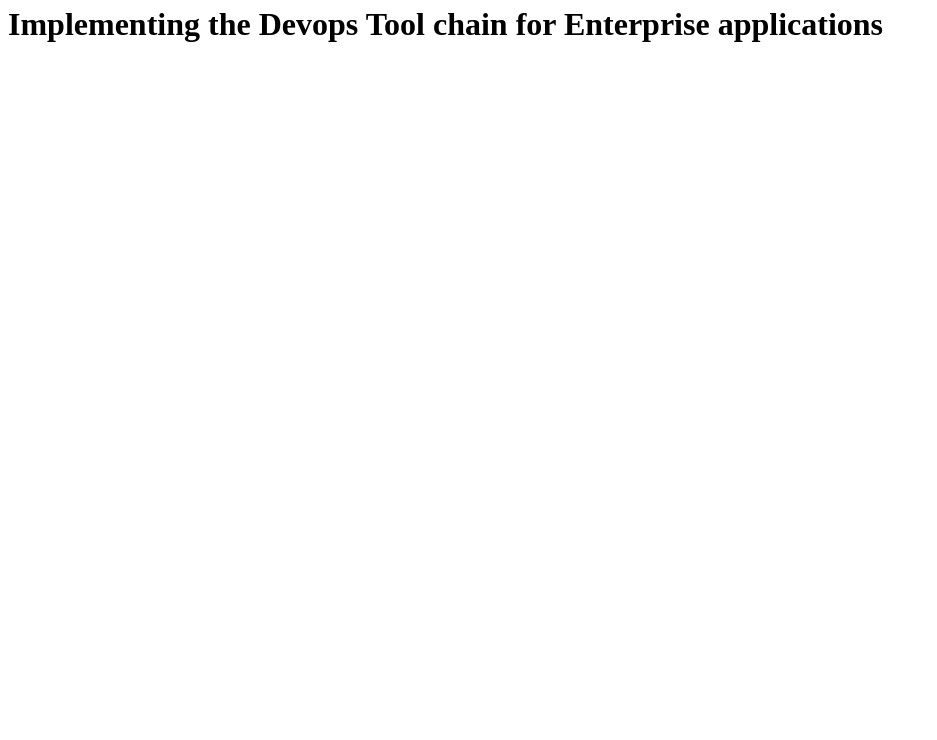
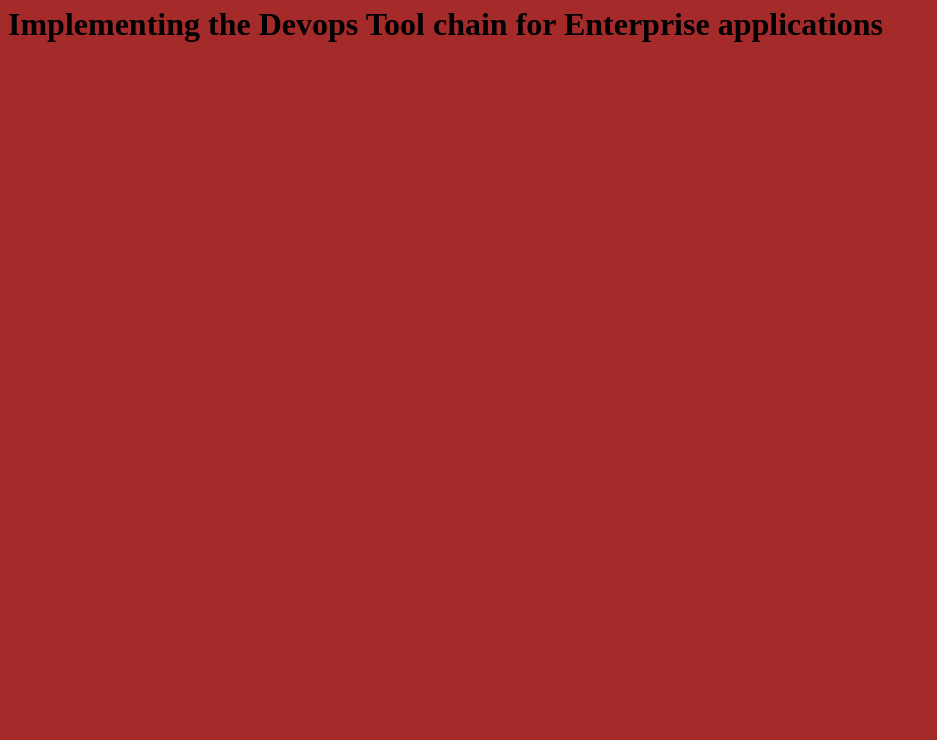
Before and after one commit to azdevops1234/azdevops1234.github.io, a plain HTML site: page index.html in a window 1280 px wide. Shown: the part 60-800 px from the top of the page, without its empty margins (0-937 px from the left). Drawn offline with Linux system fonts and the light colour scheme.

Commit message:
Update index.html

```diff
--- a/index.html
+++ b/index.html
@@ -1,5 +1,5 @@
 <html>
-<body bgcolor="white">
+<body bgcolor="Brown">
 <h1> welcome to My DevOps </h1>
 <h1> Implementing the Devops Tool chain for Enterprise applications </h1>
 </body>
```
